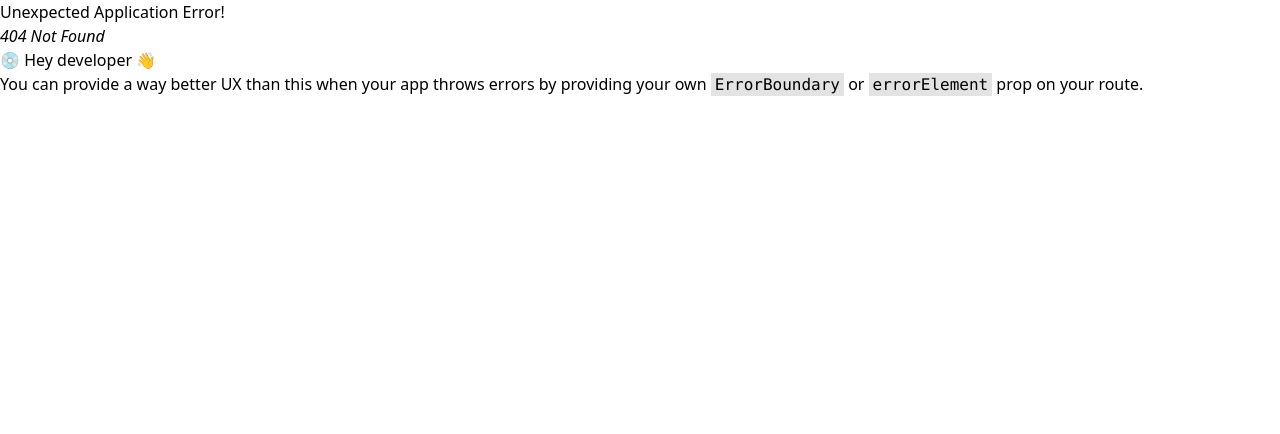
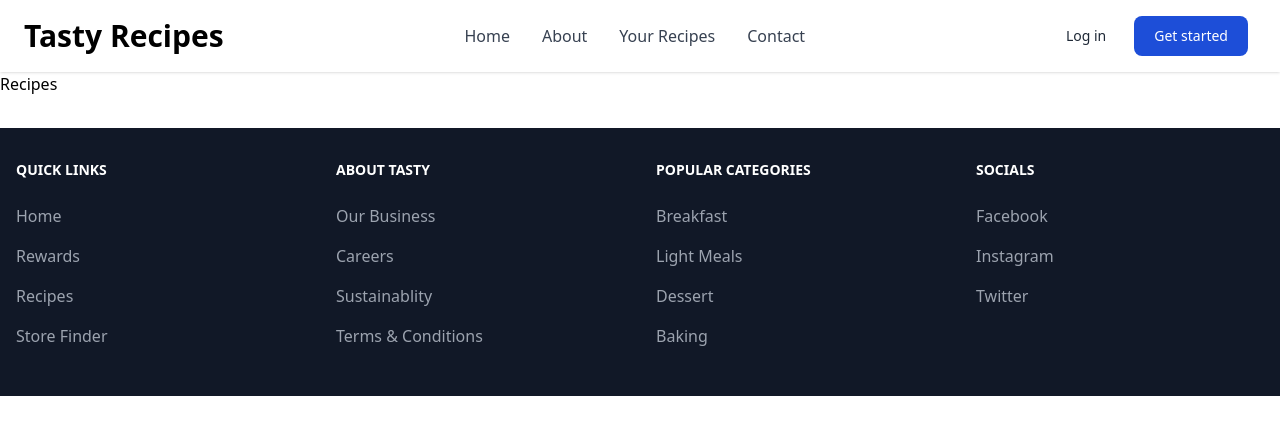
Before and after one commit to Jon-Felipe/Tasty-React, a React (Vite) app: page /recipes in a window 1280 px wide. Before the commit this address had no page. Shown: the top 434 px of the page. Built offline with nearby package versions, Linux system fonts and the light colour scheme.

Commit message:
create recipes page

```diff
--- a/src/App.tsx
+++ b/src/App.tsx
@@ -7,6 +7,7 @@ import Main from './layouts/Main';
 // pages
 import Home from './pages/Home';
 import About from './pages/About';
+import Recipes from './pages/Recipes';
 import Contact from './pages/Contact';
 
 const router = createBrowserRouter([
@@ -21,6 +22,10 @@ const router = createBrowserRouter([
       {
         path: 'about',
         element: <About />,
+      },
+      {
+        path: 'recipes',
+        element: <Recipes />,
       },
       {
         path: 'contact',
--- /dev/null
+++ b/src/pages/Recipes.tsx
@@ -0,0 +1,9 @@
+import React from 'react';
+
+type Props = {};
+
+const Recipes = (props: Props) => {
+  return <div>Recipes</div>;
+};
+
+export default Recipes;
```
